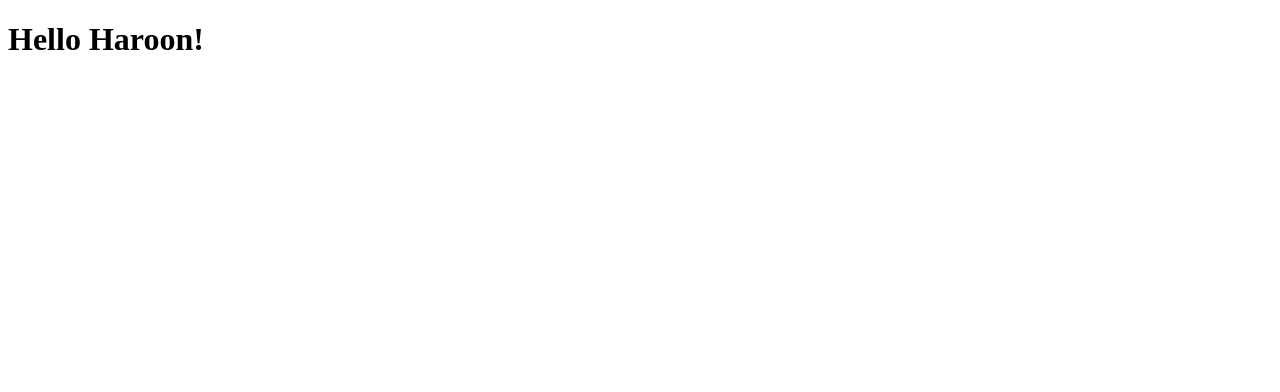
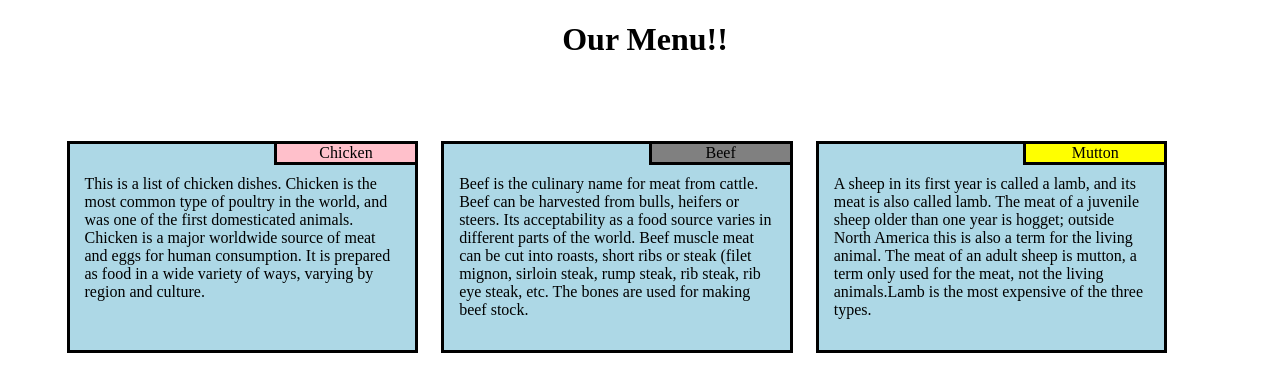
Before and after one commit to haroonishtiaq/first-assignment, a plain HTML site: page site/index.html in a window 1280 px wide. Drawn offline with Linux system fonts and the light colour scheme.

Commit message:
Update Changes

```diff
--- a/site/index.html
+++ b/site/index.html
@@ -1,9 +1,95 @@
 <!DOCTYPE html>
 <html>
 <head>
-	<title>Hello Haroon!</title>
+	<title>First Page!</title>
+<meta name="viewport" content="width=device-width,height=device-height,initial-scale=1.0"/>
+	<style type="text/css">
+
+	body {font-size: 2vh; margin: 5px;width: 100%;}
+
+	.container { display: flex; width: 99%;    }
+
+	section {border-bottom:solid; border-left: solid; color: black; float: right; margin-top: 0px;   }
+
+	p {padding: 15px; }
+
+	.row1 { border:solid;  border-color: black; ; margin: 1%; width: 30%; background-color: #ADD8E6; display: inline-block;}
+
+	  .col1 {background-color: pink;width: 40%;text-align: center;  }
+
+
+				.row2    {border: solid; border-color: black; margin: 1%; width: 30%;  background-color: #ADD8E6; display:inline-block;}
+				.col2 {background-color: grey; width: 40%; text-align: center;}
+
+
+	.row3  {border: solid; border-color: black; margin: 1%;  width: 30%;  background-color: #ADD8E6}
+	.col3 {background-color: yellow;width: 40%; text-align: center; display: inline-block;}
+
+
+
+
+/*media quries start*/
+
+
+/*Desktop View*/
+@media  (min-width: 992px) {
+		body {font-size: 1em; Verdana, Geneva, sans-serif; overflow-x: hidden}
+		.container { width:90%; margin: 50px; display: inline-flex; flex-wrap: wrap     } }
+
+
+
+/*Tablet View*/
+@media (max-width: 991px) and (min-width: 768px) {
+		body {font-size: 1em; Verdana, Geneva, sans-serif; overflow-x: hidden}
+		.container { width:90%; margin: 50px; display: inline-flex; flex-wrap: wrap     }
+		.row1 {width: 45%;  }
+		.row2 { width:45%; margin-left:5px; }
+		.row3 {width: 93%; height: auto; margin-top: 8px;margin-left: 5px;}
+		.col3 {width: 20%}  }
+
+
+/*Mobile View*/
+@media (max-width: 767px)  {
+		body {font-size: 1em; font-family: Verdana, Geneva, sans-serif; overflow-x: hidden}
+		.container { width:90%;  margin: 50px; display: inline-flex; flex-wrap: wrap;      }
+		.row1 { width: 93%; }
+		.row2 {width:93%; margin-top: 19px;margin-left: 5px;}
+		.row3 {width: 93%; margin-top: 19px;margin-left: 5px;}
+		 }
+
+
+
+	</style>
+
+
+
 </head>
 <body>
-<h1>Hello Haroon!</h1>
+<h1 align="center">Our Menu!!</h1>
+
+
+<div class="container" >
+
+
+<div class="row1" >
+<section class="col1">Chicken</section>
+<p>This is a list of chicken dishes. Chicken is the most common type of poultry in the world, and was one of the first domesticated animals. Chicken is a major worldwide source of meat and eggs for human consumption. It is prepared as food in a wide variety of ways, varying by region and culture.</p>
+</div>
+<br><br>
+		<div class="row2">
+		<section class="col2">Beef</section>
+		<p>Beef is the culinary name for meat from cattle. Beef can be harvested from bulls, heifers or steers. Its acceptability as a food source varies in different parts of the world. Beef muscle meat can be cut into roasts, short ribs or steak (filet mignon, sirloin steak, rump steak, rib steak, rib eye steak, etc. The bones are used for making beef stock.</p>
+		</div>
+<br><br>
+
+				<div class="row3">
+				<section class="col3">Mutton</section>
+				 <p>A sheep in its first year is called a lamb, and its meat is also called lamb. The meat of a juvenile sheep older than one year is hogget; outside North America this is also a term for the living animal. The meat of an adult sheep is mutton, a term only used for the meat, not the living animals.Lamb is the most expensive of the three types.</p>
+				 </div>
+
+
+</div>
+
+
 </body>
 </html>
```
